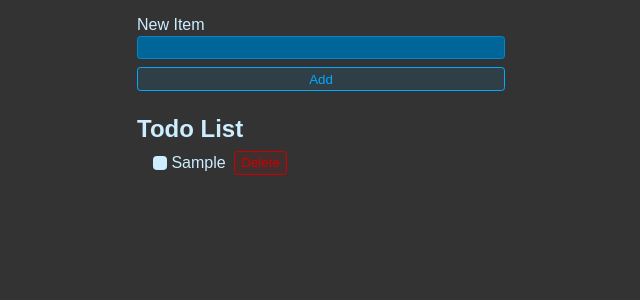
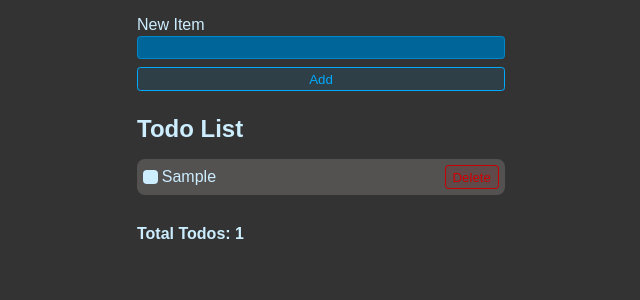
Before and after one commit to bharatbhusal/todo-list, a React (Create React App) app: page / in a window 1280 px wide. Both pictures are taken after typing "Sample" into the empty fields and a click on the button "Add". Shown: the top 300 px of the page, without its empty margins (319-959 px from the left). Built offline with nearby package versions, Linux system fonts and the light colour scheme.

Commit message:
adding count

```diff
--- a/src/App.css
+++ b/src/App.css
@@ -4,13 +4,17 @@
   box-sizing: border-box;
 }
 
+::-webkit-scrollbar {
+  display: none;
+}
 /* Styling for the body of the document */
 body {
   background: #333;
-  color: hsl(200, 100%, 90%);
+  color: rgb(204, 238, 255);
   max-width: 400px;
   padding: 1rem;
   margin: 0 auto;
+  overflow-y: hidden;
 }
 
 /* Styles for the form used to add new items */
@@ -30,8 +34,8 @@ body {
 /* Styles for a generic button */
 .btn {
   background: hsl(200, 100%, 50%, 0.1);
-  border: 1px solid hsl(200, 100%, 50%);
-  color: hsl(200, 100%, 50%);
+  border: 1px solid rgb(0, 170, 255);
+  color: rgb(0, 170, 255);
   padding: 0.25em 0.5em;
   border-radius: 0.25em;
   cursor: pointer;
@@ -79,31 +83,29 @@ body {
   margin-bottom: 0.5rem;
 }
 
-/* Styles for an unordered list */
-.list {
-  margin: 0;
-  padding: 0;
-  margin-left: 1rem;
-  list-style: none;
-}
 
-/* Styling for list items with checked input */
-.list li:has(input:checked) label {
-  color: hsl(200, 20%, 40%);
-}
 
 /* Styles for the overall structure of the list */
 .list {
+  /* margin: 0; */
+  padding: 0;
   display: flex;
   flex-direction: column;
-  gap: 0.3rem;
+  gap: 0.5rem;
+  overflow-y: scroll;
+  scroll-behavior:smooth;
+
+  height: 25rem;
 }
 
 /* Styles for individual list items */
 .list li {
   display: flex;
-  gap: 0.5rem;
   align-items: center;
+  justify-content: space-between;
+  background-color:#545151;
+  border-radius: 0.5rem;
+  padding: 0.4rem;
 }
 
 /* Styles for labels within list items */
@@ -112,6 +114,12 @@ body {
   gap: 0.25rem;
   cursor: pointer;
   align-items: center;
+}
+
+
+/* Styling for list items with checked input */
+.list li:has(input:checked) label {
+  color: hsl(200, 20%, 40%);
 }
 
 /* Focus styles for labels within list items */
--- a/src/components/TodoList.jsx
+++ b/src/components/TodoList.jsx
@@ -17,6 +17,7 @@ export default function TodoList({ todos, setTodos }) {
                 {todos.map(todo => {
                     return <TodoItem {...todo} key={todo.id} setTodos={setTodos} />;
                 })}
+                {todos.length!==0 && <h4>Total Todos: {todos.length}</h4>}
             </ul>
         </>
     );
```
Also changed, not shown: 2 other files (tests, documents, lock files or other folders).
